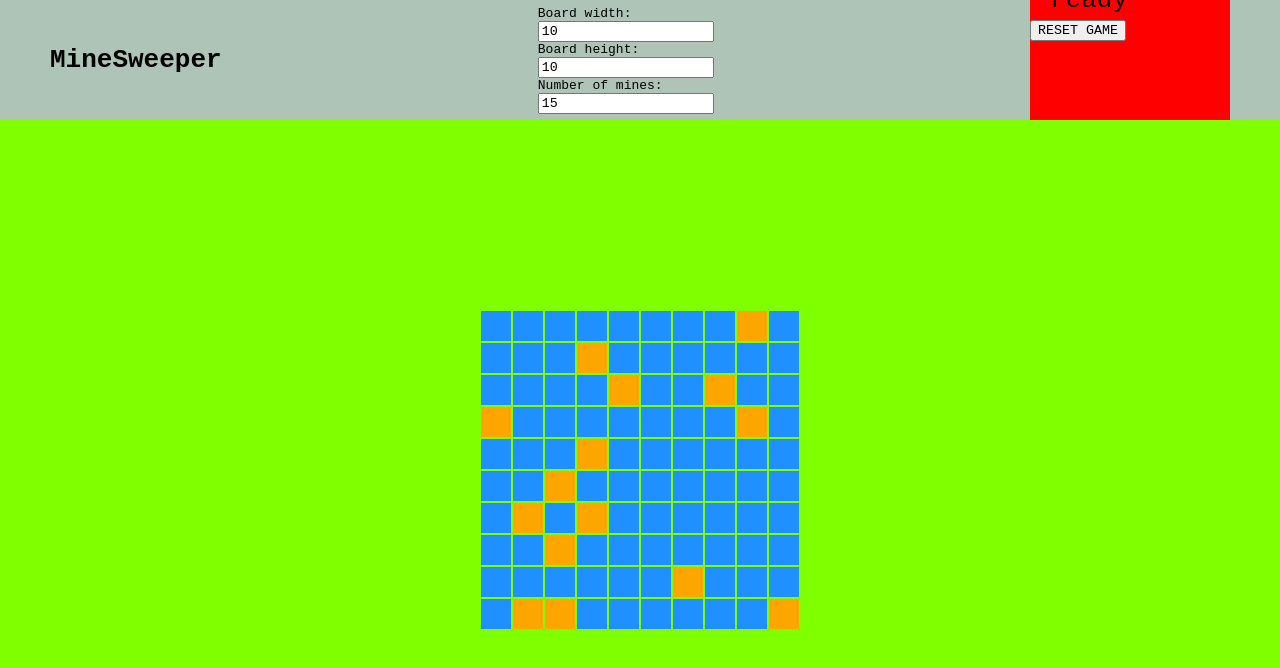
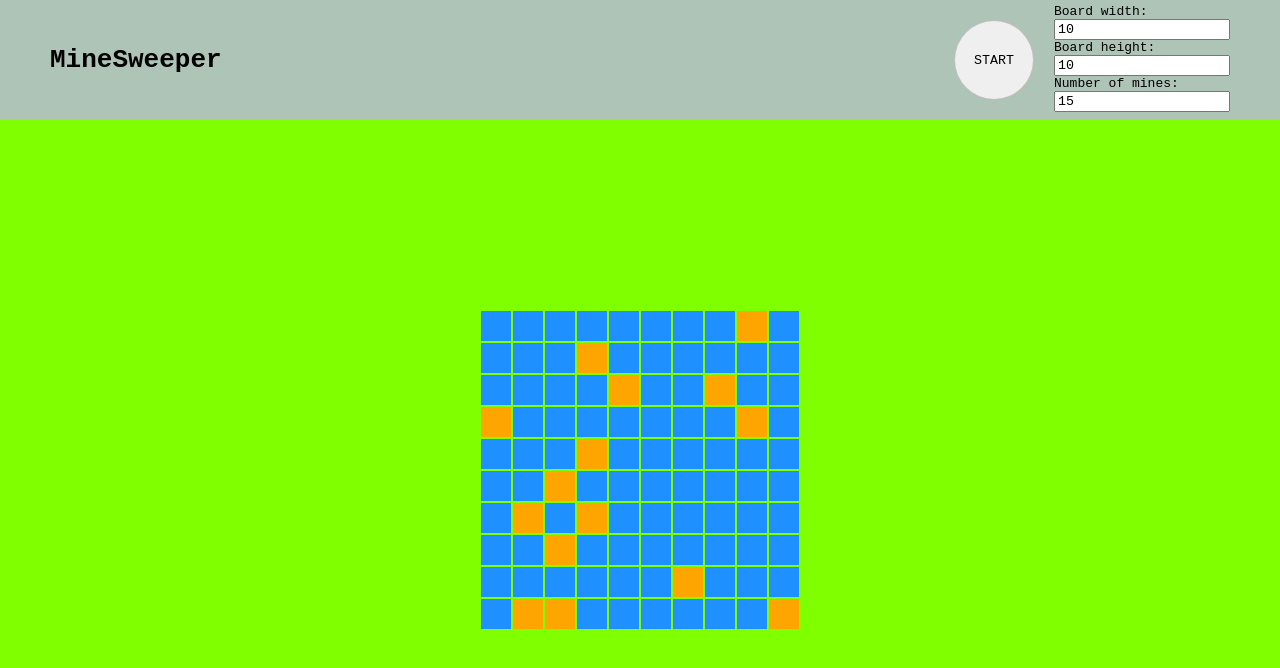
Before and after one commit to koshonson/minesweeper, a React (Vite) app: page / in a window 1280 px wide. Shown: the top 668 px of the page. Built offline with nearby package versions, Linux system fonts and the light colour scheme.

Commit message:
adjusted styling of ControlPanel's settings

```diff
--- a/src/components/ControlPanel.jsx
+++ b/src/components/ControlPanel.jsx
@@ -1,4 +1,4 @@
-import '../styles/settings.css';
+import '../styles/controls.css';
 import React from 'react';
 import { SETTINGS_ACTIONS as actions } from '../hooks/useSettings';
 
@@ -7,11 +7,14 @@ export const ControlPanel = props => {
   const { height, width, numMines } = settings;
   const explorable = height * width - numMines;
 
+  const renderSettings = () => {
     return (
-    <div className={`control-panel${gameStatus === 'game-on' ? ' cp-collapsed' : ''}`}>
-      <h1>MineSweeper</h1>
-      {gameStatus !== 'game-on' && (
-        <div className='settings-controls'>
+      gameStatus === 'ready' && (
+        <div class='settings'>
+          <button className='start-game' onClick={controls.startGame}>
+            START
+          </button>
+          <div className='settings-inputs'>
             <label htmlFor='board-width'>Board width:</label>
             <input
               type='number'
@@ -24,7 +27,9 @@ export const ControlPanel = props => {
               type='number'
               name='board-height'
               value={settings.height}
-            onChange={e => dispatchSettings({ type: actions.SET_HEIGHT, payload: e.target.value })}
+              onChange={e =>
+                dispatchSettings({ type: actions.SET_HEIGHT, payload: e.target.value })
+              }
             />
             <label htmlFor='board-height'>Number of mines:</label>
             <input
@@ -34,13 +39,29 @@ export const ControlPanel = props => {
               onChange={e => dispatchSettings({ type: actions.SET_MINES, payload: e.target.value })}
             />
           </div>
-      )}
+        </div>
+      )
+    );
+  };
+
+  const renderControls = () => {
+    return (
+      gameStatus === 'game-on' && (
         <div className='game-display' style={{ height: `calc(32px * ${height})` }}>
           <div className='timer'>{explored + '/' + explorable}</div>
           <div className='timer'>{time}</div>
           <div className='timer'>{gameStatus}</div>
           <button onClick={controls.resetGame}>RESET GAME</button>
         </div>
+      )
+    );
+  };
+
+  return (
+    <div className={`control-panel${gameStatus === 'game-on' ? ' cp-collapsed' : ''}`}>
+      <h1>MineSweeper</h1>
+      {renderSettings()}
+      {renderControls()}
     </div>
   );
 };
--- a/src/styles/app.css
+++ b/src/styles/app.css
@@ -37,8 +37,3 @@
   justify-content: center;
   align-items: center;
 }
-
-.timer {
-  padding: 5px 20px;
-  font-size: 2em;
-}
--- /dev/null
+++ b/src/styles/controls.css
@@ -0,0 +1,45 @@
+.control-panel {
+  padding: 10px 50px;
+  display: flex;
+  height: 100px;
+  align-items: center;
+  justify-content: space-between;
+  background-color: rgba(95, 158, 160, 0.5);
+  transition: 0.4s;
+}
+
+.cp-collapsed {
+  height: 30px;
+  transition: 0.4s;
+}
+
+.settings {
+  display: flex;
+  align-items: center;
+  gap: 20px;
+}
+
+.start-game {
+  width: 80px;
+  height: 80px;
+  border-radius: 40px;
+  padding: 0;
+  cursor: pointer;
+  border: 1px solid rgba(0, 0, 0, 0.2);
+  transition: 0.4s;
+}
+
+.start-game:hover {
+  filter: invert(0.8);
+}
+
+.settings-inputs {
+  display: flex;
+  flex-direction: column;
+  padding-bottom: 5px;
+}
+
+.timer {
+  padding: 5px 20px;
+  font-size: 2em;
+}
--- a/src/styles/settings.css
+++ /dev/null
@@ -1,19 +0,0 @@
-.control-panel {
-  padding: 10px 50px;
-  display: flex;
-  height: 100px;
-  align-items: center;
-  justify-content: space-between;
-  background-color: rgba(95, 158, 160, 0.5);
-  transition: 0.4s;
-}
-
-.cp-collapsed {
-  height: 30px;
-  transition: 0.4s;
-}
-
-.settings-controls {
-  display: flex;
-  flex-direction: column;
-}
```
Lines whose indentation alone changed are shown as unchanged.
